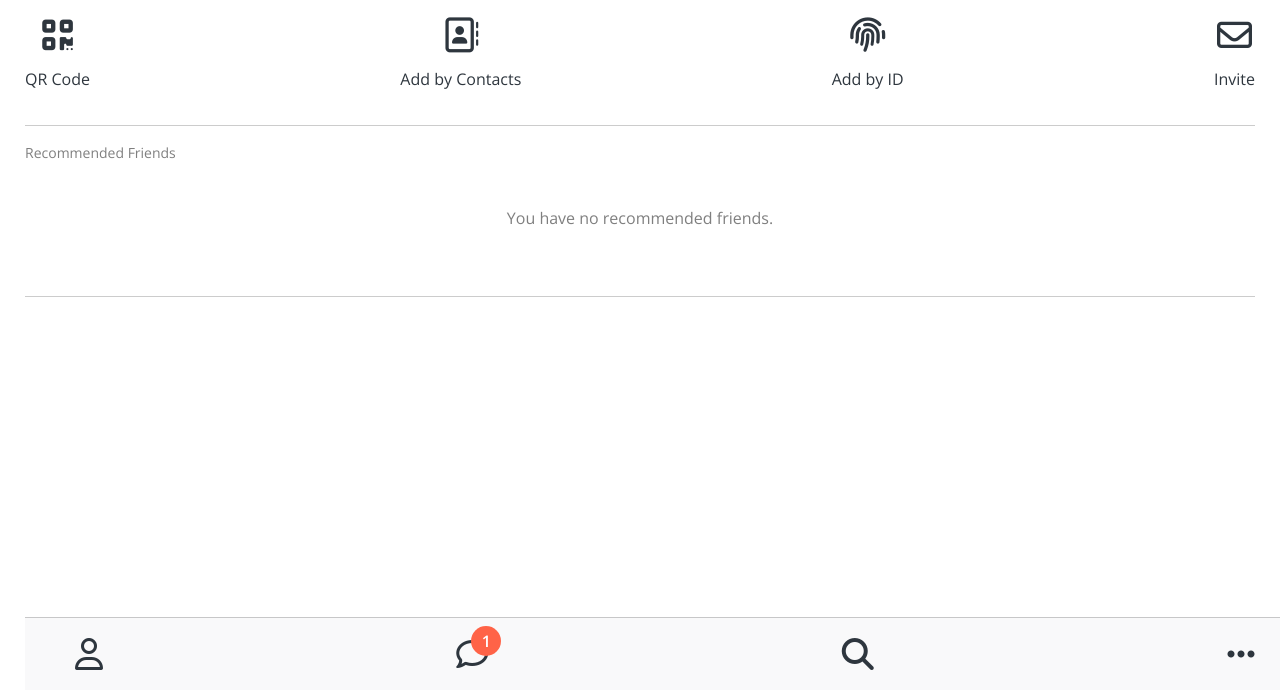
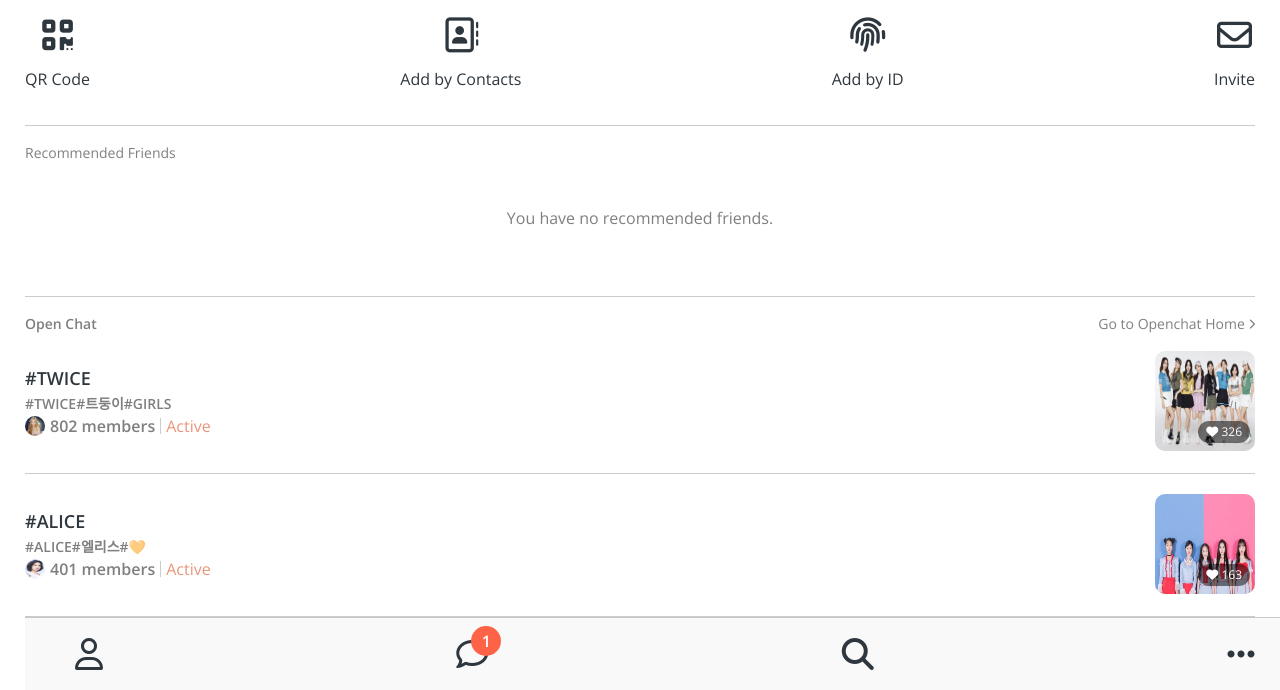
Before and after one commit to jiyong0419/kakaotalk, a plain HTML site: page find.html in a window 1280 px wide. Shown: the part 110-800 px from the top of the page. Drawn offline with nearby package versions, Linux system fonts and the light colour scheme.

Commit message:
#6.23~#6.24

```diff
--- a/css/screens/find.css
+++ b/css/screens/find.css
@@ -30,3 +30,76 @@
     color: var(--opacity);
     padding: 50px 0px;
 }
+.open-chat{
+    margin-top: 20px;
+}
+.open-chat__header{
+    display: flex;
+    justify-content: space-between;
+    color: var(--opacity);
+    font-size: 14px;
+    margin-bottom: 20px;
+}
+.open-chat__header h4{
+    font-weight: 600;
+}
+
+.open-chat__content{
+    display: flex;
+    justify-content: space-between;
+    align-items: center;
+    margin-bottom: 20px;
+    padding-bottom: 20px;
+    border-bottom: var(--border-line);
+}
+.open-chat__content__column__title{
+    font-weight: 600;
+    font-size: 18px;
+    text-transform: uppercase;
+    margin-bottom: 10px;
+}
+.open-chat__content__column__hashtags{
+    color:var(--opacity);
+    font-size: 14px;
+    font-weight: 600;
+    text-transform: uppercase;
+    margin-bottom: 5px;
+}
+.open-chat__content__column__members{
+    display: flex;
+    align-items: center;
+    color: var(--opacity);
+}
+.open-chat__content__column__members__image {
+    width: 20px;
+    height: 20px;
+    border-radius: 50%;
+    margin-right: 5px;
+}
+.open-chat__content__column__members__count{
+    font-weight: 600;
+    padding-right: 5px;
+    border-right: 1px solid rgba(0, 0, 0, 0.2)
+}
+.open-chat__content__column__members__status{
+    color: darksalmon;
+    padding-left: 5px;
+}
+.open-chat__content__column__team-image {
+    width: 100px;
+    height: 100px;
+    border-radius: 10px;
+}
+.open-chat__content__column:nth-child(2){
+    position: relative;
+}
+.open-chat__content__column__like-btn{
+    position: absolute;
+    bottom: 10px;
+    right: 5px;
+    background-color: rgba(0, 0, 0, 0.5);
+    border-radius: 20px;
+    font-size: 12px;
+    padding: 5px 8px;
+    color: white;
+}
--- a/find.html
+++ b/find.html
@@ -41,6 +41,49 @@
         <div class="recommended-friends">
             <h6 class="recommended-friends__title">Recommended Friends</h6>
             <span class="recommended-friends__content">You have no recommended friends.</span>
+        </div>
+        <div class="open-chat">
+            <div class="open-chat__header">
+                <h4>Open Chat</h4>
+                <span>Go to Openchat Home <i class="fas fa-chevron-right fa-xs"></i></span>
+            </div>
+            <div class="open-chat__content">
+                <div class="open-chat__content__column">
+                    <h5 class="open-chat__content__column__title">#twice</h5>
+                    <h6 class="open-chat__content__column__hashtags">#twice#트둥이#girls</h6>
+                    <div class="open-chat__content__column__members">
+                        <img class="open-chat__content__column__members__image" src="/imgs/nayeon.jpg" alt="">
+                        <span class="open-chat__content__column__members__count">802 members</span>
+                        <span class="open-chat__content__column__members__status">Active</span>
+                    </div>
+                </div>
+                <div class="open-chat__content__column">
+                    <img class="open-chat__content__column__team-image" src="/imgs/twice.jpg" alt="">
+                    <div class="open-chat__content__column__like-btn">
+                        <i class="fas fa-heart"></i>
+                        <span>326</span>
+                    </div>
+                </div>
+            </div>
+            <div class="open-chat__content">
+                <div class="open-chat__content__column">
+                    <h5 class="open-chat__content__column__title">#alice</h5>
+                    <h6 class="open-chat__content__column__hashtags">#alice#엘리스#🧡</h6>
+                    <div class="open-chat__content__column__members">
+                        <img class="open-chat__content__column__members__image" src="/imgs/sohee.jfif" alt="">
+                        <span class="open-chat__content__column__members__count">401 members</span>
+                        <span class="open-chat__content__column__members__status">Active</span>
+                    </div>
+                </div>
+                <div class="open-chat__content__column">
+                    <img class="open-chat__content__column__team-image" src="/imgs/alice.jpg" alt="">
+                    <div class="open-chat__content__column__like-btn">
+                        <i class="fas fa-heart"></i>
+                        <span>163</span>
+                    </div>
+                </div>
+            </div>
+        </div>
     <nav class="nav">
         <ul class="nav__list">
             <li class="nav__btn"><a class="nav__link" href="friends.html"><i class="far fa-user fa-2x"></i></a></li>
```
Also changed, not shown: imgs/alice.jpg (added), imgs/nayeon.jpg (added), imgs/sohee.jfif (added), imgs/twice.jpg (added), memo.txt.
